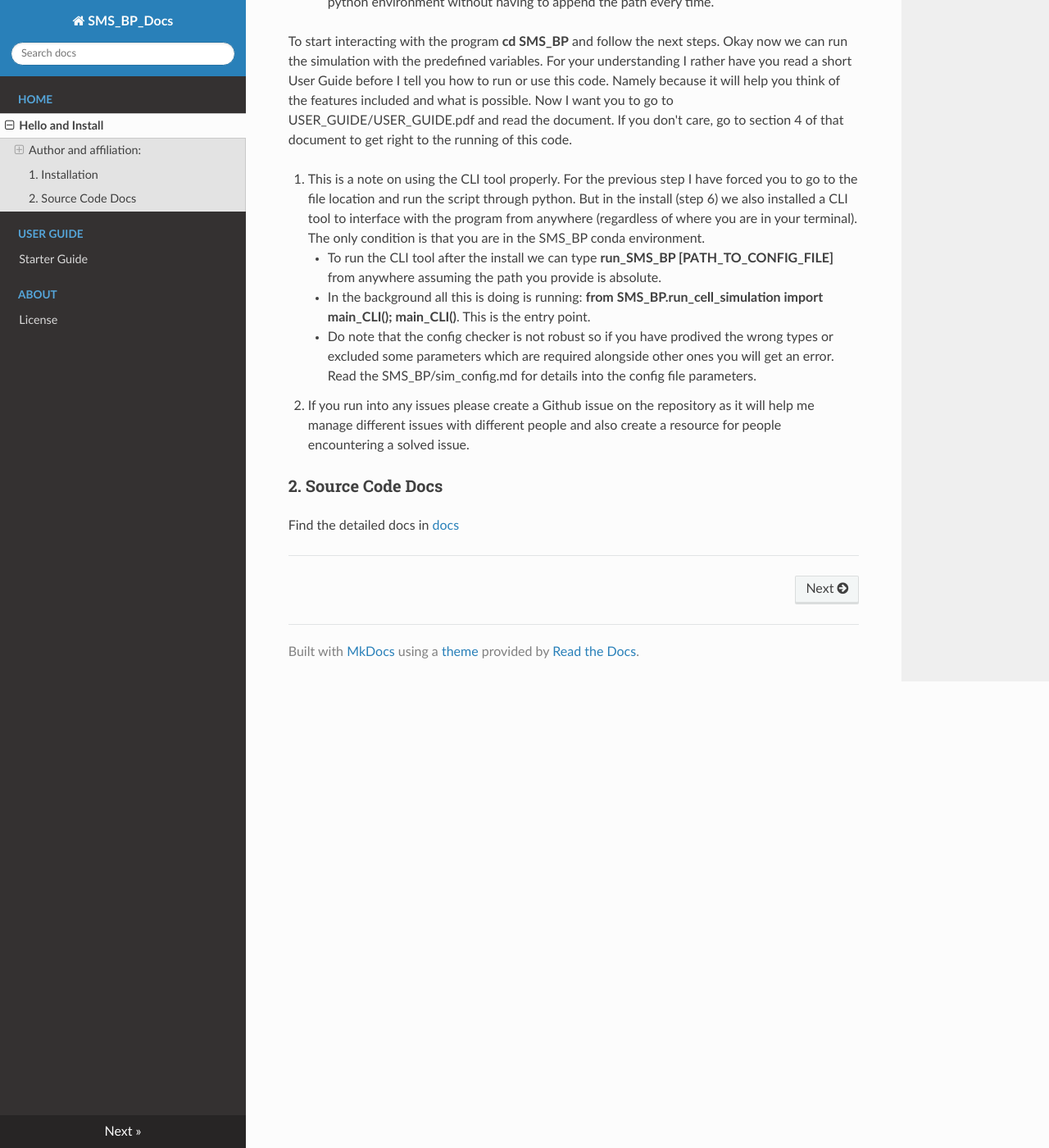
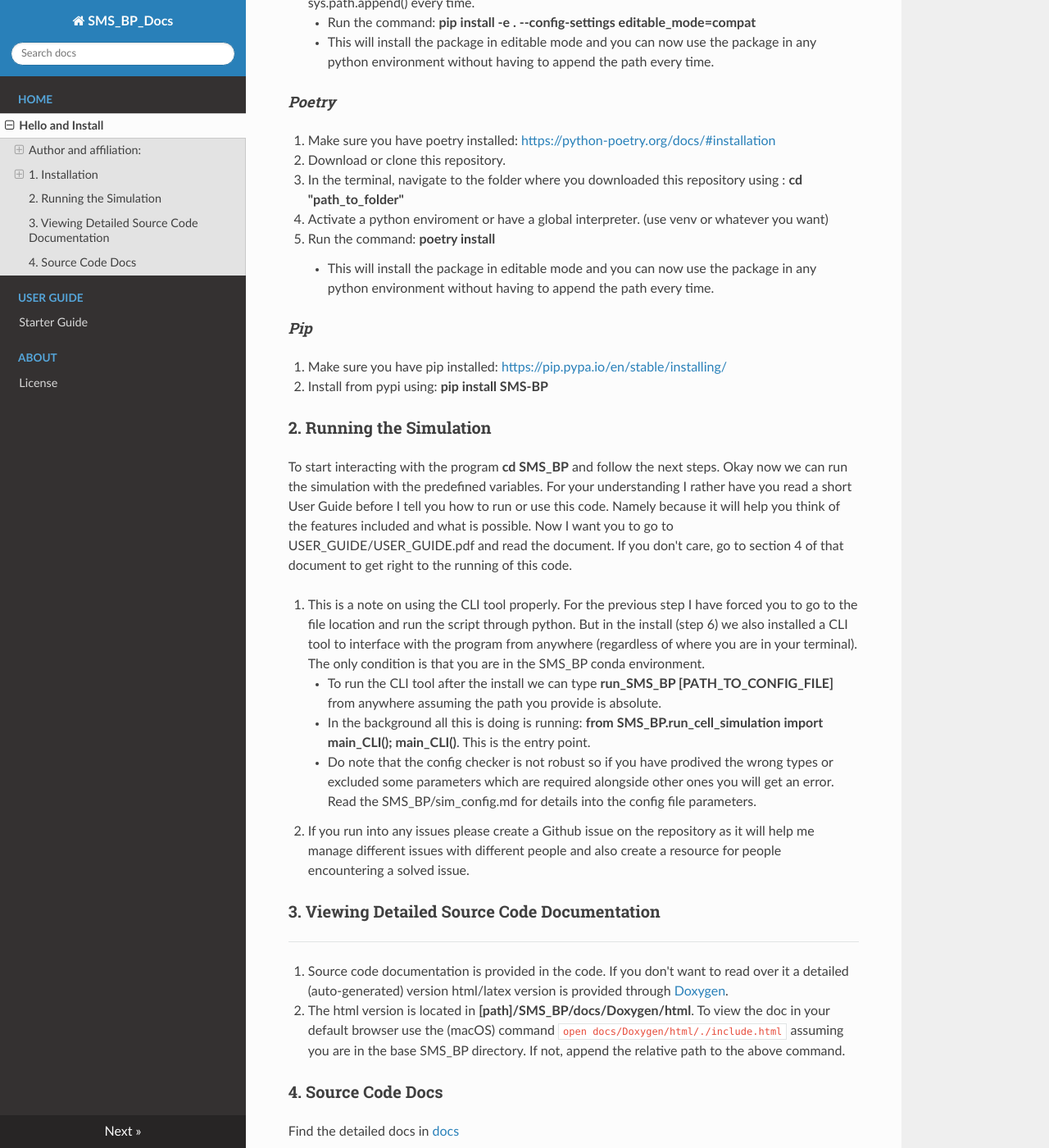
Before and after one commit to joemans3/SMS_BP, an MkDocs documentation site: the page built from docs/docs/index.md, in a window 1280 px wide and 1400 px high, scrolled down 818 px. Shown: the whole window at 82% size. Built offline with MkDocs 1.6.1, drawn with Linux system fonts in a browser that asks for light colours; nearby versions of some CDN libraries.

Commit message:
docs: update mkdocs

```diff
--- a/docs/docs/index.md
+++ b/docs/docs/index.md
@@ -21,17 +23,37 @@
     - Run the command: **pip install -e . --config-settings editable_mode=compat**
     - This will install the package in editable mode and you can now use the package in any python environment without having to append the path every time.
 
+### ***Poetry***
+
+1. Make sure you have poetry installed: <https://python-poetry.org/docs/#installation>
+2. Download or clone this repository.
+3. In the terminal, navigate to the folder where you downloaded this repository using : **cd "path_to_folder"**
+4. Activate a python enviroment or have a global interpreter. (use venv or whatever you want)
+5. Run the command: **poetry install**
+    - This will install the package in editable mode and you can now use the package in any python environment without having to append the path every time.
+
+### ***Pip***
+
+1. Make sure you have pip installed: <https://pip.pypa.io/en/stable/installing/>
+2. Install from pypi using: **pip install SMS-BP**
+
+
+## 2. Running the Simulation
 To start interacting with the program **cd SMS_BP** and follow the next steps.
 Okay now we can run the simulation with the predefined variables. For your understanding I rather have you read a short User Guide before I tell you how to run or use this code. Namely because it will help you think of the features included and what is possible. Now I want you to go to USER_GUIDE/USER_GUIDE.pdf and read the document. If you don't care, go to section 4 of that document to get right to the running of this code.
 
-7. This is a note on using the CLI tool properly. For the previous step I have forced you to go to the file location and run the script through python. But in the install (step 6) we also installed a CLI tool to interface with the program from anywhere (regardless of where you are in your terminal). The only condition is that you are in the SMS_BP conda environment.
+1. This is a note on using the CLI tool properly. For the previous step I have forced you to go to the file location and run the script through python. But in the install (step 6) we also installed a CLI tool to interface with the program from anywhere (regardless of where you are in your terminal). The only condition is that you are in the SMS_BP conda environment.
     - To run the CLI tool after the install we can type **run_SMS_BP [PATH_TO_CONFIG_FILE]** from anywhere assuming the path you provide is absolute.
     - In the background all this is doing is running: **from SMS_BP.run_cell_simulation import main_CLI(); main_CLI()**. This is the entry point.
     - Do note that the config checker is not robust so if you have prodived the wrong types or excluded some parameters which are required alongside other ones you will get an error. Read the SMS_BP/sim_config.md for details into the config file parameters.
-8. If you run into any issues please create a Github issue on the repository as it will help me manage different issues with different people and also create a resource for people encountering a solved issue.
+2. If you run into any issues please create a Github issue on the repository as it will help me manage different issues with different people and also create a resource for people encountering a solved issue.
 
+## 3. Viewing Detailed Source Code Documentation
+------------------------------------------------
+1. Source code documentation is provided in the code. If you don't want to read over it a detailed (auto-generated) version html/latex version is provided through [Doxygen](https://www.doxygen.nl/index.html).
+2. The html version is located in **[path]/SMS_BP/docs/Doxygen/html**. To view the doc in your default browser use the (macOS) command `open docs/Doxygen/html/./include.html` assuming you are in the base SMS_BP directory. If not, append the relative path to the above command.
 
-## 2. Source Code Docs
+## 4. Source Code Docs
 Find the detailed docs in [docs](./Doxygen/html/index.html)
 
 ---
```
Also changed, not shown: other parts of docs/docs/index.md (+3 -1 lines).
